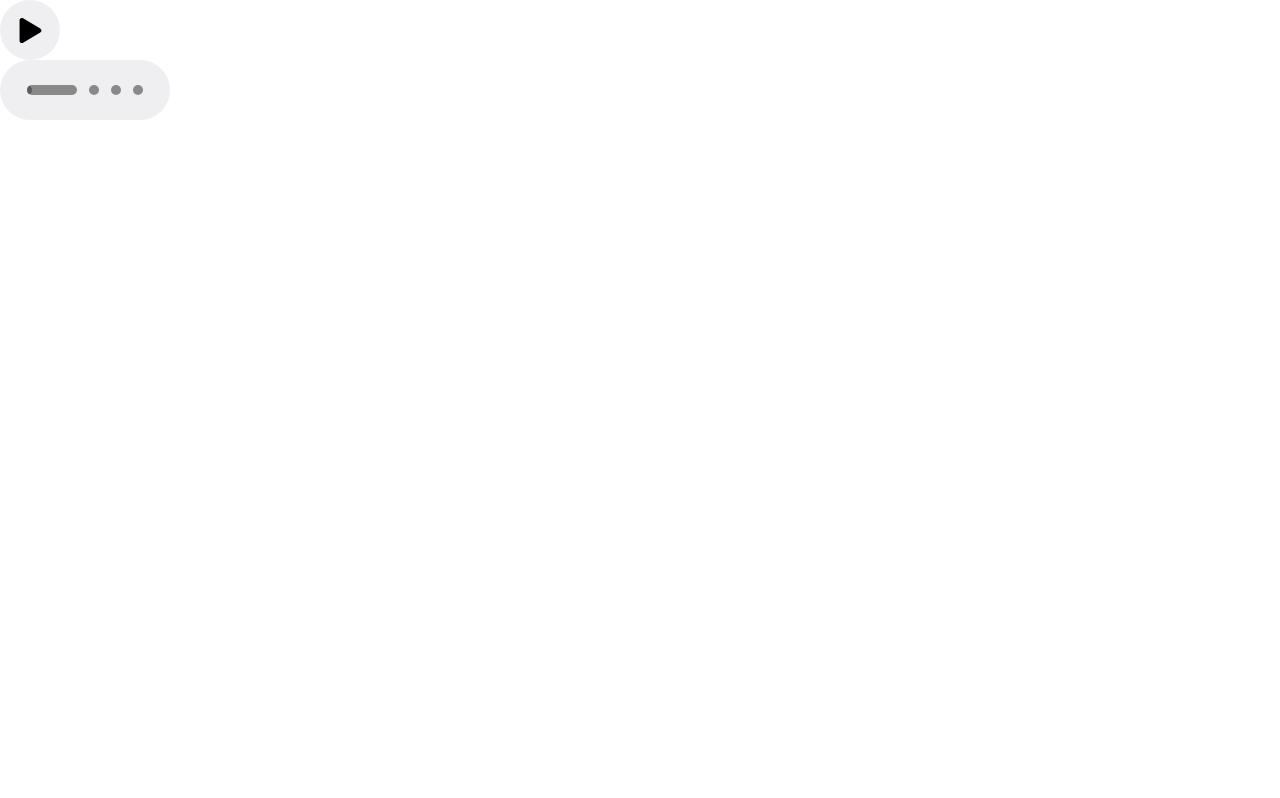
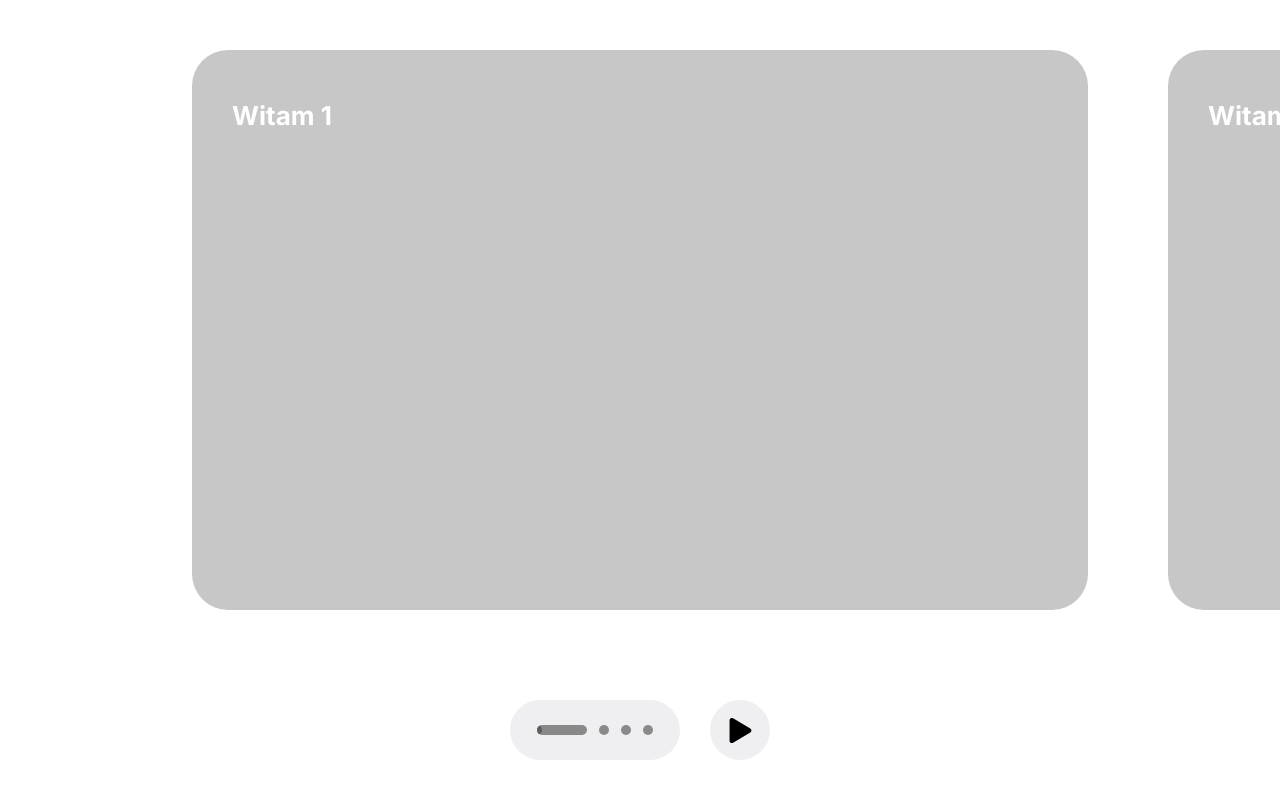
Before and after one commit to mg300/slider, a Next.js app: page / in a window 1280 px wide. Shown: the top 798 px of the page. Built offline with nearby package versions, Linux system fonts and the light colour scheme.

Commit message:
feat: add layout with transition

```diff
--- /dev/null
+++ b/src/app/components/Slider/Slider.tsx
@@ -0,0 +1,26 @@
+import React from "react";
+import styled from "styled-components";
+import Control from "../control/Control";
+import Slides from "../slide/Slide";
+const SliderComp = styled.div`
+  width: 70%;
+  height: 70%;
+  justify-content: center;
+  align-items: center;
+  white-space: nowrap;
+  justify-content: center;
+  margin: 50px auto 0 auto;
+  gap: 6rem;
+`;
+function Slider() {
+  return (
+    <>
+      <SliderComp>
+        <Slides></Slides>
+      </SliderComp>
+      <Control />
+    </>
+  );
+}
+
+export default Slider;
--- /dev/null
+++ b/src/app/components/slide/Slide.tsx
@@ -0,0 +1,37 @@
+import React from "react";
+import styled from "styled-components";
+const SlideWrapper = styled.div<{ $slideActiveNum: number }>`
+  width: 100%;
+  height: 100%;
+  transform: translateX(calc(${(props) => -100 * props.$slideActiveNum}% - ${(props) => 80 * props.$slideActiveNum}px));
+  transition: transform 1s;
+`;
+const Slide = styled.div`
+  width: 100%;
+  height: 100%;
+  background-color: #c7c7c7;
+  border-radius: 36px;
+  display: inline-block;
+  margin-right: 80px;
+`;
+
+const Title = styled.div`
+  margin: 50px 0 0 40px;
+  color: white;
+  font-size: 26px;
+  font-weight: 700;
+`;
+function Slides() {
+  return (
+    <SlideWrapper $slideActiveNum={0}>
+      <Slide>
+        <Title>Witam 1</Title>
+      </Slide>
+      <Slide>
+        <Title>Witam 2</Title>
+      </Slide>
+    </SlideWrapper>
+  );
+}
+
+export default Slides;
--- a/src/app/page.tsx
+++ b/src/app/page.tsx
@@ -1,12 +1,19 @@
+"use client";
 import Image from "next/image";
 import PlayPause from "./components/control/PlayPause";
 import SlideDots from "./components/control/SlideDots";
-
+import Control from "./components/control/Control";
+import Slide from "./components/slide/Slide";
+import styled from "styled-components";
+import Slider from "./components/Slider/Slider";
+const Main = styled.main`
+  width: 100%;
+  height: 100vh;
+`;
 export default function Home() {
   return (
-    <main>
-      <PlayPause />
-      <SlideDots />
-    </main>
+    <Main>
+      <Slider />
+    </Main>
   );
 }
```
